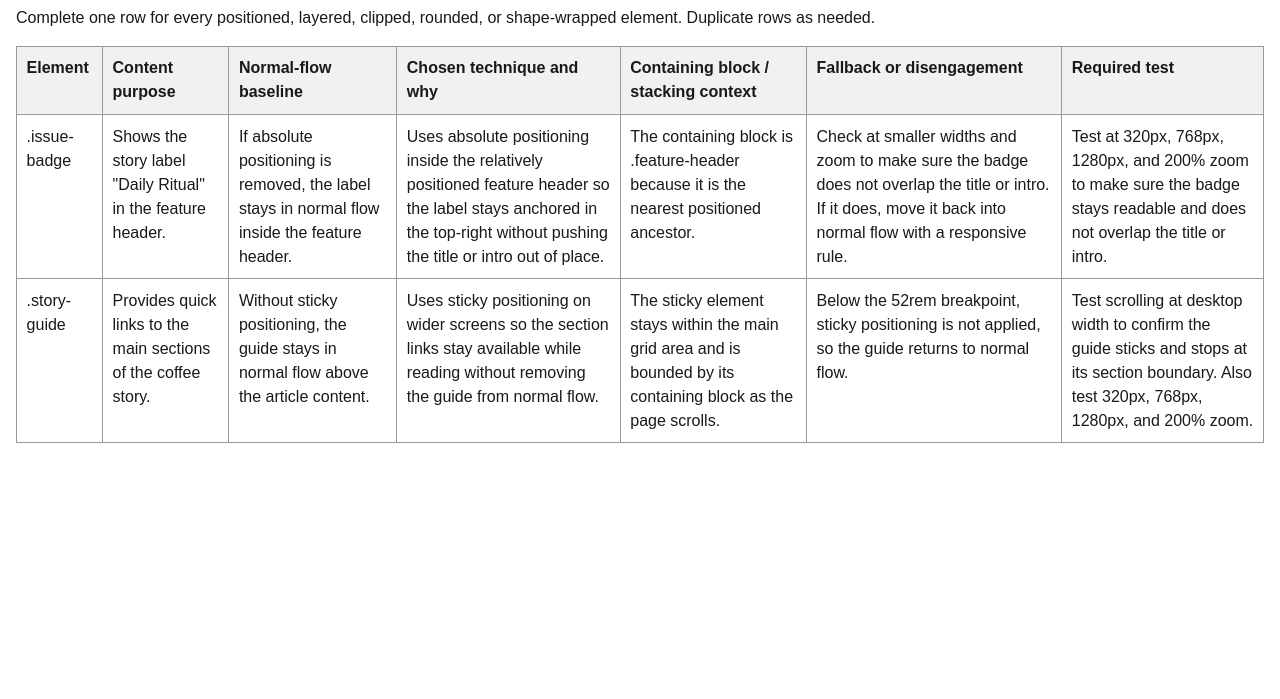
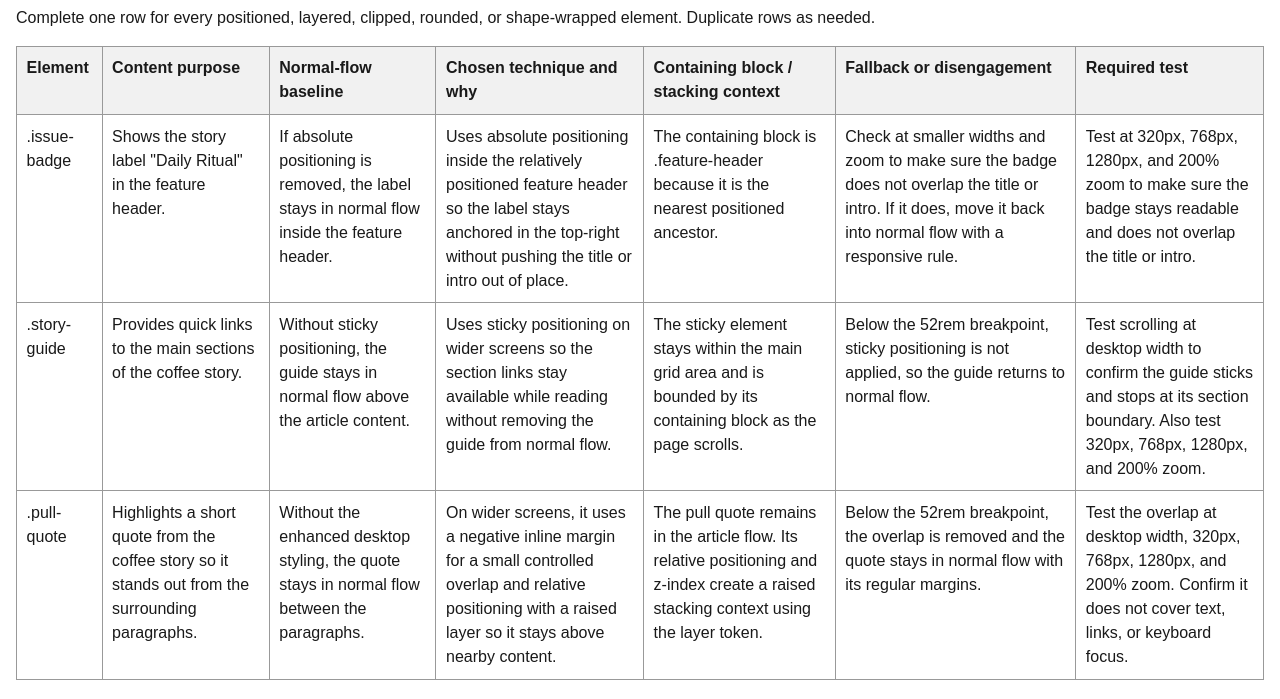
Before and after one commit to adgerold-creator/Layered-Feature-Story, a plain HTML site: page composition-plan.html in a window 1280 px wide. Shown: the part 101-800 px from the top of the page. Drawn offline with Linux system fonts and the light colour scheme.

Commit message:
Document pull quote overlap plan

```diff
--- a/composition-plan.html
+++ b/composition-plan.html
@@ -76,6 +76,20 @@
                 <td>Test scrolling at desktop width to confirm the guide sticks and stops at its section boundary. Also
                     test 320px, 768px, 1280px, and 200% zoom.</td>
             </tr>
+            <tr>
+                <td>.pull-quote</td>
+                <td>Highlights a short quote from the coffee story so it stands out from the surrounding paragraphs.
+                </td>
+                <td>Without the enhanced desktop styling, the quote stays in normal flow between the paragraphs.</td>
+                <td>On wider screens, it uses a negative inline margin for a small controlled overlap and relative
+                    positioning with a raised layer so it stays above nearby content.</td>
+                <td>The pull quote remains in the article flow. Its relative positioning and z-index create a raised
+                    stacking context using the layer token.</td>
+                <td>Below the 52rem breakpoint, the overlap is removed and the quote stays in normal flow with its
+                    regular margins.</td>
+                <td>Test the overlap at desktop width, 320px, 768px, 1280px, and 200% zoom. Confirm it does not cover
+                    text, links, or keyboard focus.</td>
+            </tr>
         </tbody>
     </table>
 </body>
```
